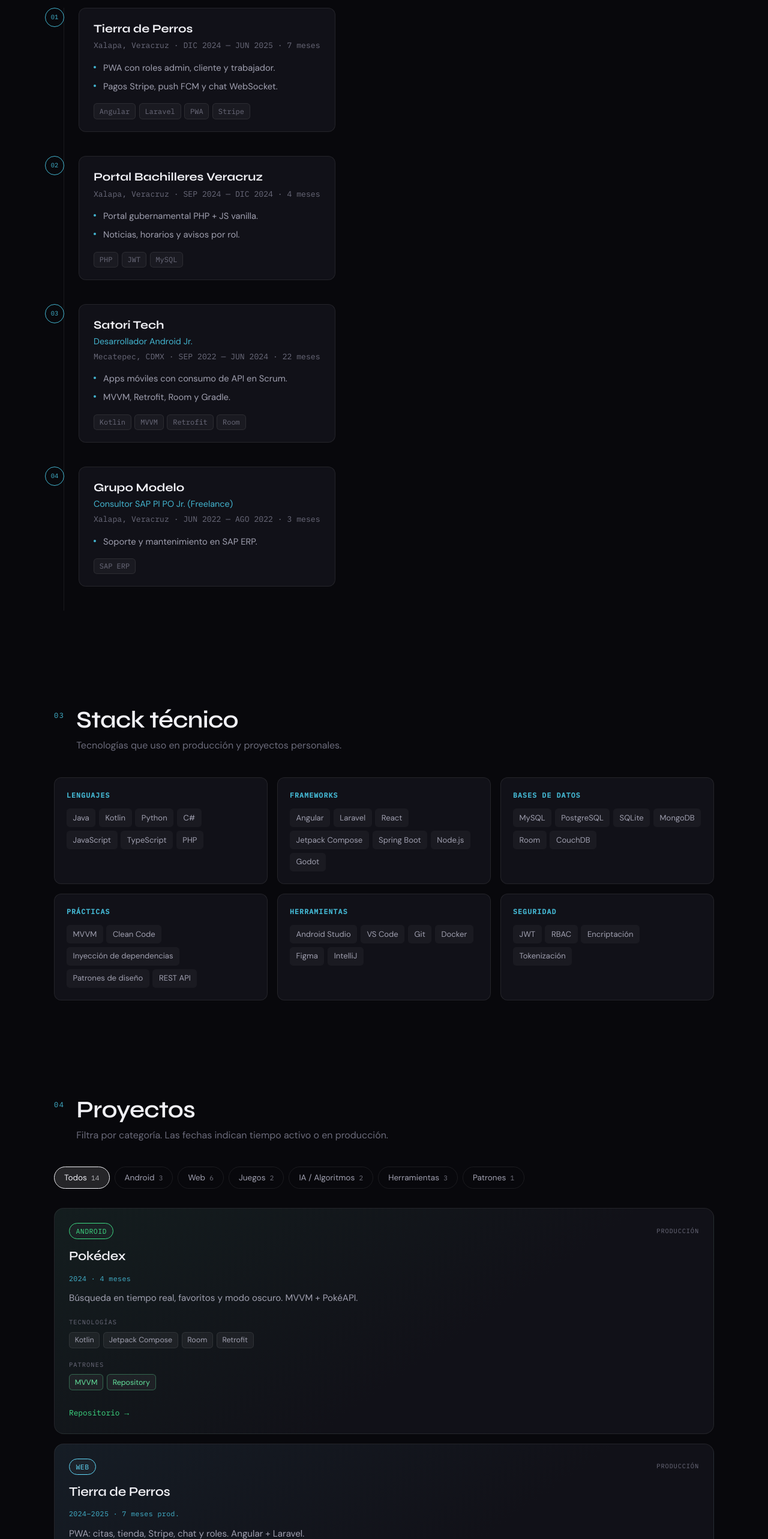
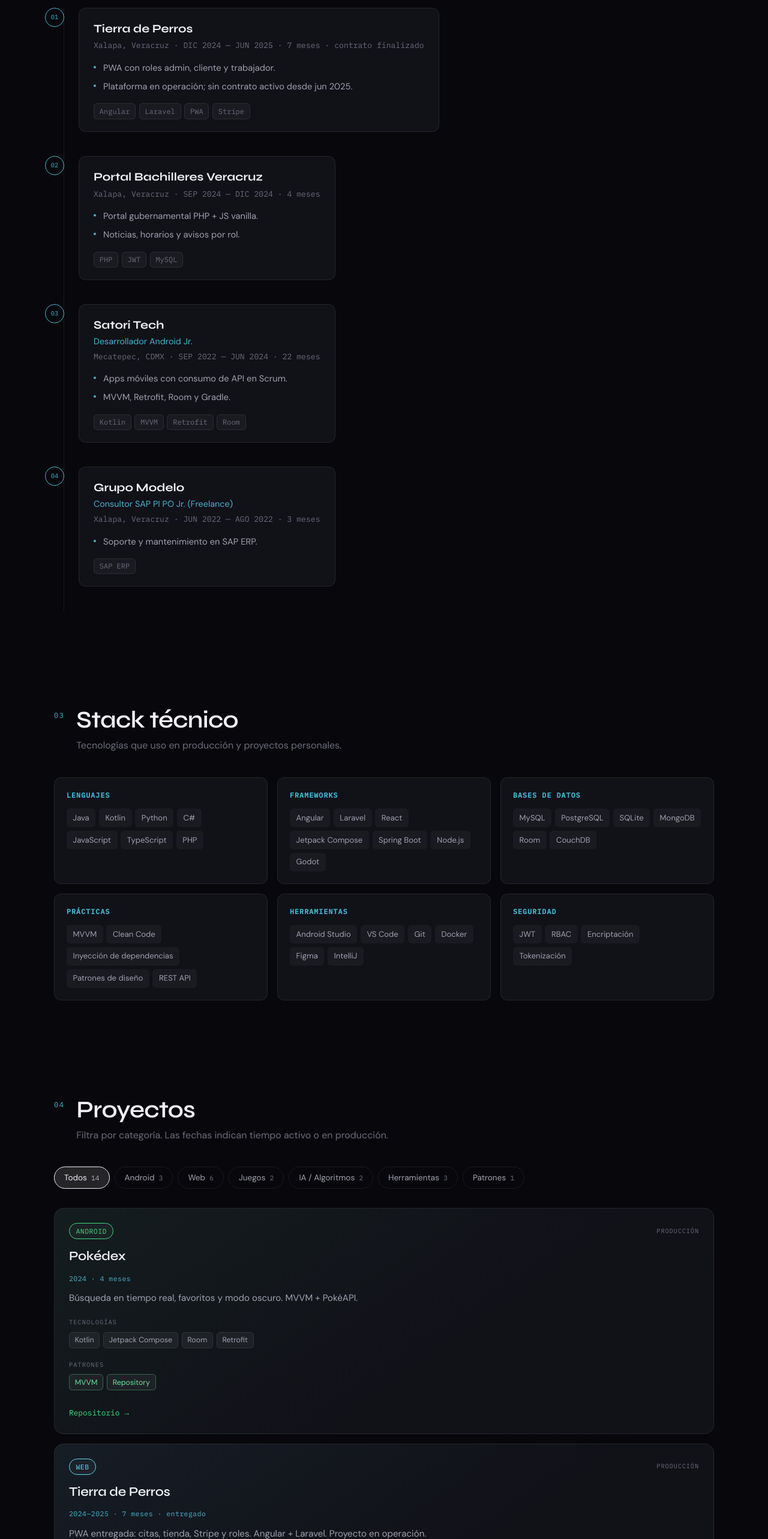
Before and after one commit to FernandoRP-nan/fernando-cv, a React (Vite) app: page / in a window 1280 px wide. Shown: the part 1718-4284 px from the top of the page at 60% size. Built offline with nearby package versions, Linux system fonts and the light colour scheme.

Commit message:
docs: reflejar estado real de TDP, juegos en pausa y Laravel archivado
Tierra de Perros como entrega finalizada; Metroidvania/MOBA en backlog;
backend-laravel marcado archivado en portfolio.

```diff
--- a/src/i18n/en.ts
+++ b/src/i18n/en.ts
@@ -104,11 +104,11 @@ export const en: LocaleStrings = {
       id: 'tierra-de-perros',
       company: 'Tierra de Perros',
       location: 'Xalapa, Veracruz',
-      period: 'DEC 2024 — JUN 2025 · 7 months',
+      period: 'DEC 2024 — JUN 2025 · 7 months · contract ended',
       tags: ['Angular', 'Laravel', 'PWA', 'Stripe'],
       highlights: [
         'PWA with admin, client, and worker roles.',
-        'Stripe payments, FCM push, and WebSocket chat.',
+        'Platform still live; no active contract since Jun 2025.',
       ],
     },
     {
@@ -168,8 +168,8 @@ export const en: LocaleStrings = {
     {
       id: 'tierra-de-perros',
       title: 'Tierra de Perros',
-      description: 'PWA: appointments, store, Stripe, chat, and roles. Angular + Laravel.',
-      period: '2024–2025 · 7 months prod.',
+      description: 'Delivered PWA: appointments, store, Stripe, roles. Angular + Laravel. Still in production.',
+      period: '2024–2025 · 7 months · delivered',
       categories: ['web'],
       technologies: ['Angular', 'Laravel', 'Stripe', 'MySQL', 'FCM'],
       patterns: ['RBAC', 'JWT', 'WebSockets'],
@@ -227,28 +227,27 @@ export const en: LocaleStrings = {
     {
       id: 'metroidvania',
       title: 'Metroidvania',
-      description: 'Godot 4.5: platforms, combat, and dash. Demo on request.',
-      period: '2025 · prototype',
+      description: 'Godot 4.5: platforms, combat, dash. On hold — future roadmap.',
+      period: '2025 · on hold',
       categories: ['games'],
       technologies: ['GDScript', 'Godot 4.5'],
       patterns: ['State Machine', 'Player Controller'],
       visibility: 'private',
       demoUrl: 'https://fernandorp-nan.github.io/fernando-cv/#contacto',
-      featured: true,
-      status: 'active',
+      featured: false,
+      status: 'archived',
     },
     {
       id: 'moba-cartas',
       title: 'MOBA Cards',
-      description: 'Godot: MOBA + cards. Autoloads and EventBus ready.',
-      period: '2025 · early MVP',
+      description: 'Godot: MOBA + cards. Base autoloads ready. Planned after Metroidvania.',
+      period: '2025 · backlog',
       categories: ['games'],
       technologies: ['GDScript', 'Godot 4.5'],
       patterns: ['Autoload', 'EventBus'],
       visibility: 'private',
-      demoUrl: 'https://fernandorp-nan.github.io/fernando-cv/#contacto',
       featured: false,
-      status: 'active',
+      status: 'archived',
     },
     {
       id: 'dfs-buscador',
@@ -290,14 +289,14 @@ export const en: LocaleStrings = {
     {
       id: 'backend-laravel',
       title: 'Laravel Backend',
-      description: 'REST API: auth, migrations, and modular endpoints.',
-      period: '2023 · learning',
+      description: 'Practice REST API: auth, migrations, endpoints. Archived repo.',
+      period: '2023 · archived',
       categories: ['web'],
       technologies: ['PHP', 'Laravel', 'MySQL'],
       patterns: ['MVC', 'REST'],
       repoUrl: 'https://github.com/FernandoRP-nan/backend-laravel',
       featured: false,
-      status: 'learning',
+      status: 'archived',
     },
     {
       id: 'design-patterns',
--- a/src/i18n/es.ts
+++ b/src/i18n/es.ts
@@ -104,11 +104,11 @@ export const es: LocaleStrings = {
       id: 'tierra-de-perros',
       company: 'Tierra de Perros',
       location: 'Xalapa, Veracruz',
-      period: 'DIC 2024 — JUN 2025 · 7 meses',
+      period: 'DIC 2024 — JUN 2025 · 7 meses · contrato finalizado',
       tags: ['Angular', 'Laravel', 'PWA', 'Stripe'],
       highlights: [
         'PWA con roles admin, cliente y trabajador.',
-        'Pagos Stripe, push FCM y chat WebSocket.',
+        'Plataforma en operación; sin contrato activo desde jun 2025.',
       ],
     },
     {
@@ -168,8 +168,8 @@ export const es: LocaleStrings = {
     {
       id: 'tierra-de-perros',
       title: 'Tierra de Perros',
-      description: 'PWA: citas, tienda, Stripe, chat y roles. Angular + Laravel.',
-      period: '2024–2025 · 7 meses prod.',
+      description: 'PWA entregada: citas, tienda, Stripe y roles. Angular + Laravel. Proyecto en operación.',
+      period: '2024–2025 · 7 meses · entregado',
       categories: ['web'],
       technologies: ['Angular', 'Laravel', 'Stripe', 'MySQL', 'FCM'],
       patterns: ['RBAC', 'JWT', 'WebSockets'],
@@ -227,28 +227,27 @@ export const es: LocaleStrings = {
     {
       id: 'metroidvania',
       title: 'Metroidvania',
-      description: 'Godot 4.5: plataformas, combate y dash. Demo bajo solicitud.',
-      period: '2025 · prototipo',
+      description: 'Godot 4.5: plataformas, combate y dash. En pausa — roadmap a futuro.',
+      period: '2025 · en pausa',
       categories: ['games'],
       technologies: ['GDScript', 'Godot 4.5'],
       patterns: ['State Machine', 'Player Controller'],
       visibility: 'private',
       demoUrl: 'https://fernandorp-nan.github.io/fernando-cv/#contacto',
-      featured: true,
-      status: 'active',
+      featured: false,
+      status: 'archived',
     },
     {
       id: 'moba-cartas',
       title: 'MOBA Cartas',
-      description: 'Godot: MOBA + cartas. Autoloads y EventBus listos.',
-      period: '2025 · MVP temprano',
+      description: 'Godot: MOBA + cartas. Autoloads base listos. Previsto tras Metroidvania.',
+      period: '2025 · backlog',
       categories: ['games'],
       technologies: ['GDScript', 'Godot 4.5'],
       patterns: ['Autoload', 'EventBus'],
       visibility: 'private',
-      demoUrl: 'https://fernandorp-nan.github.io/fernando-cv/#contacto',
       featured: false,
-      status: 'active',
+      status: 'archived',
     },
     {
       id: 'dfs-buscador',
@@ -290,14 +289,14 @@ export const es: LocaleStrings = {
     {
       id: 'backend-laravel',
       title: 'Backend Laravel',
-      description: 'API REST: auth, migraciones y endpoints modulares.',
-      period: '2023 · aprendizaje',
+      description: 'API REST de práctica: auth, migraciones y endpoints. Repo archivado.',
+      period: '2023 · archivado',
       categories: ['web'],
       technologies: ['PHP', 'Laravel', 'MySQL'],
       patterns: ['MVC', 'REST'],
       repoUrl: 'https://github.com/FernandoRP-nan/backend-laravel',
       featured: false,
-      status: 'learning',
+      status: 'archived',
     },
     {
       id: 'design-patterns',
```
